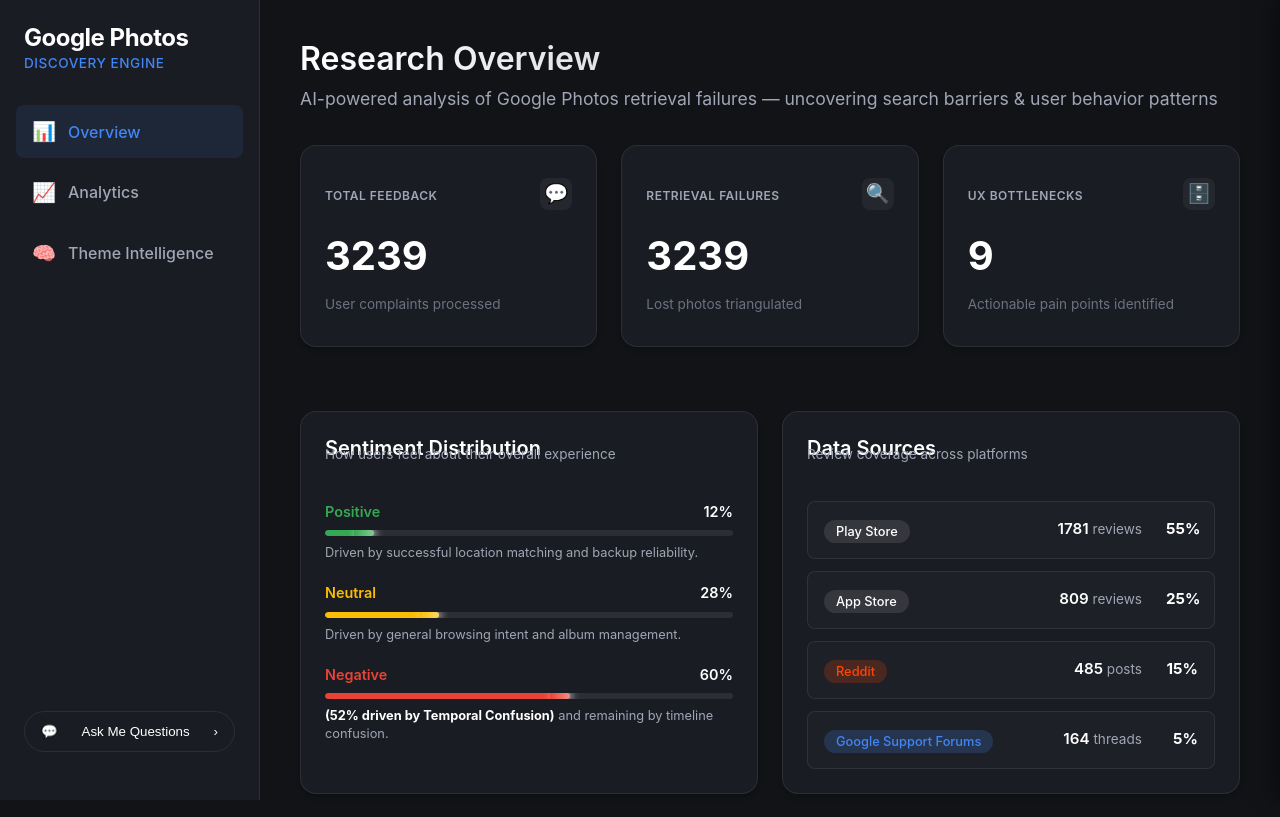
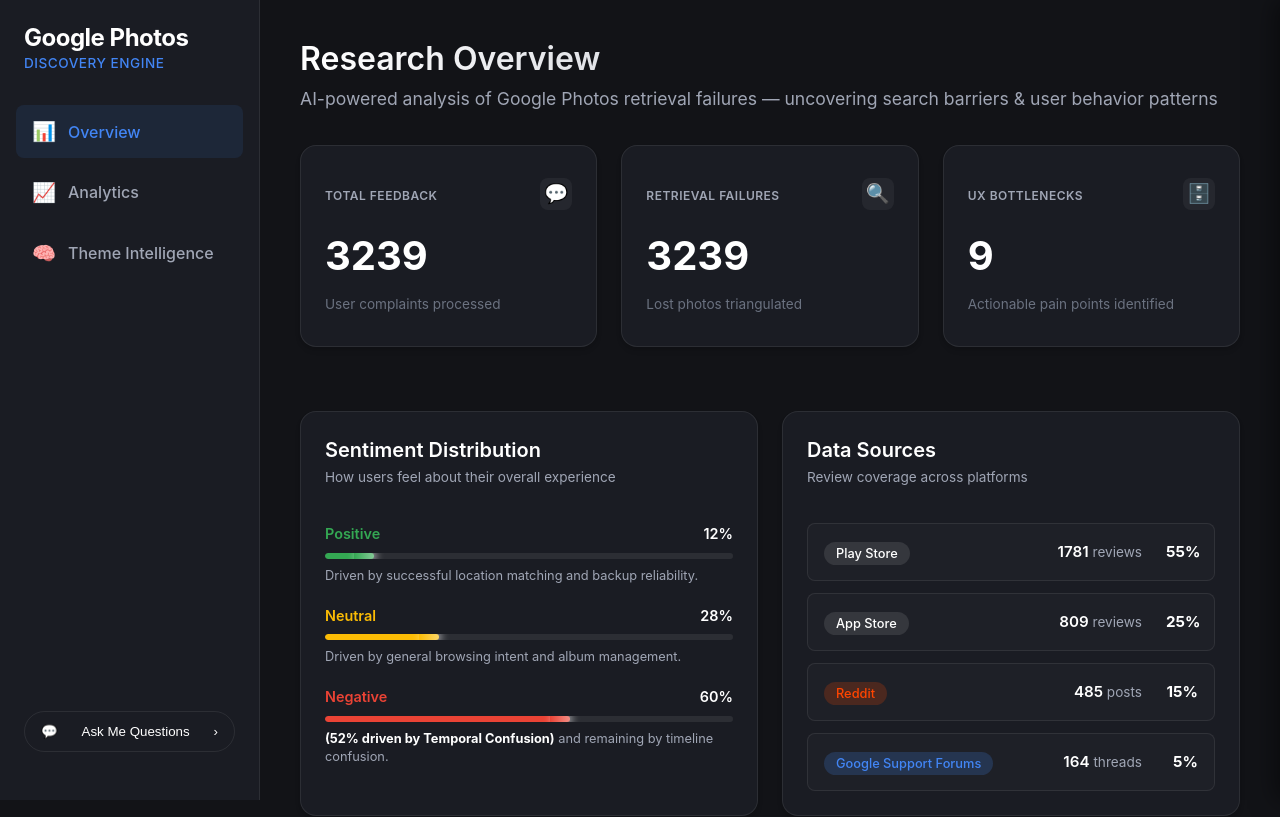
Before and after one commit to Aparana-tech/Google-photos-Project, a React (Vite) app in the folder frontend/: page / in a window 1280 px wide. Shown: the top 817 px of the page. Built offline with nearby package versions, Linux system fonts and the light colour scheme.

Commit message:
fix: enforce block layout and line heights on headers

```diff
--- a/frontend/src/components/SentimentDistribution.css
+++ b/frontend/src/components/SentimentDistribution.css
@@ -13,14 +13,20 @@
 }
 
 .section-title {
+  display: block !important;
   font-size: 1.1rem;
   color: var(--text-primary);
-  margin-bottom: 4px;
+  margin-bottom: 4px !important;
+  line-height: 1.4 !important;
+  position: relative;
 }
 
 .section-subtitle {
+  display: block !important;
   font-size: 0.85rem;
   color: var(--text-secondary);
+  line-height: 1.4 !important;
+  position: relative;
 }
 
 .sentiment-bars {
```
